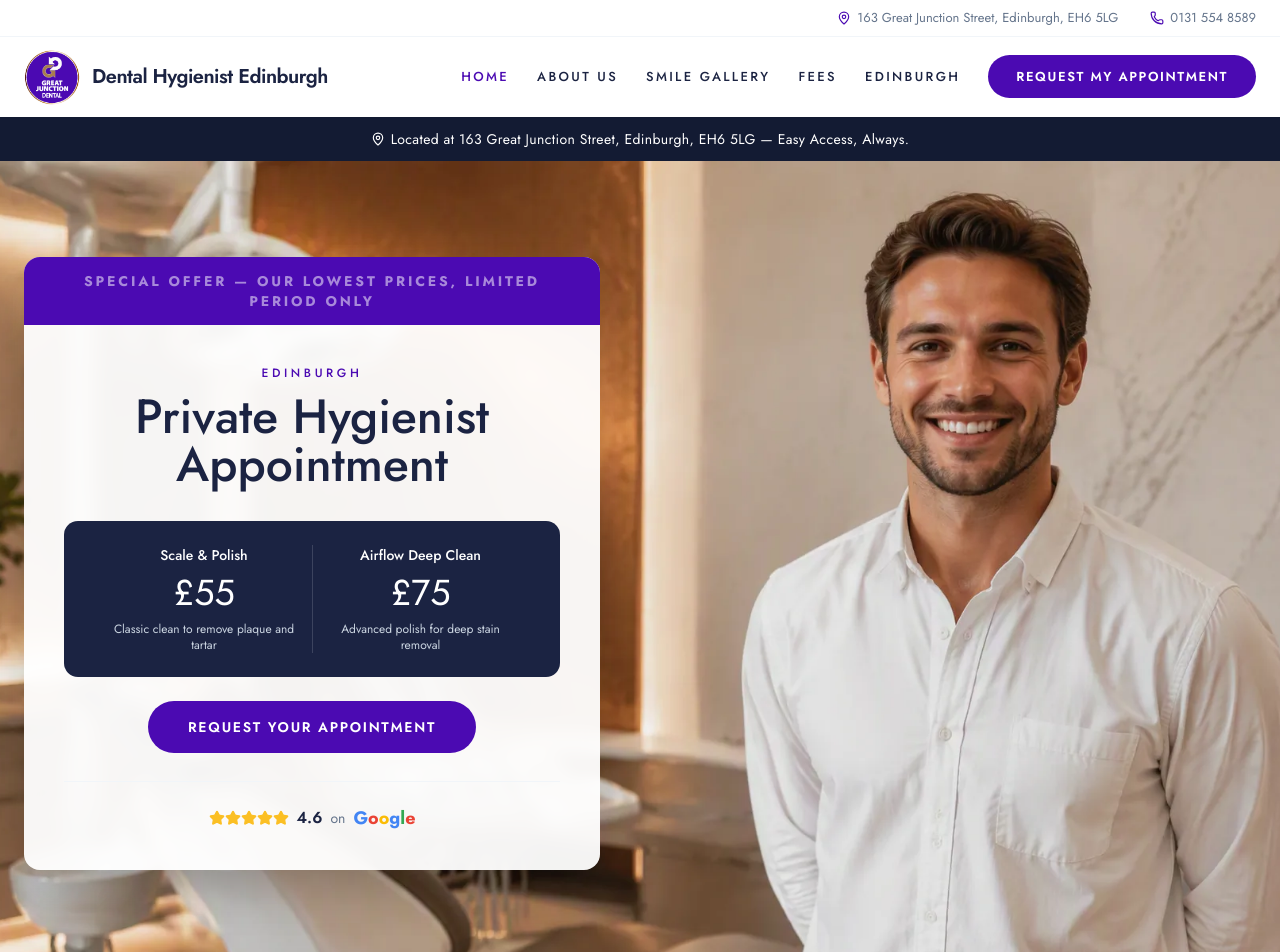
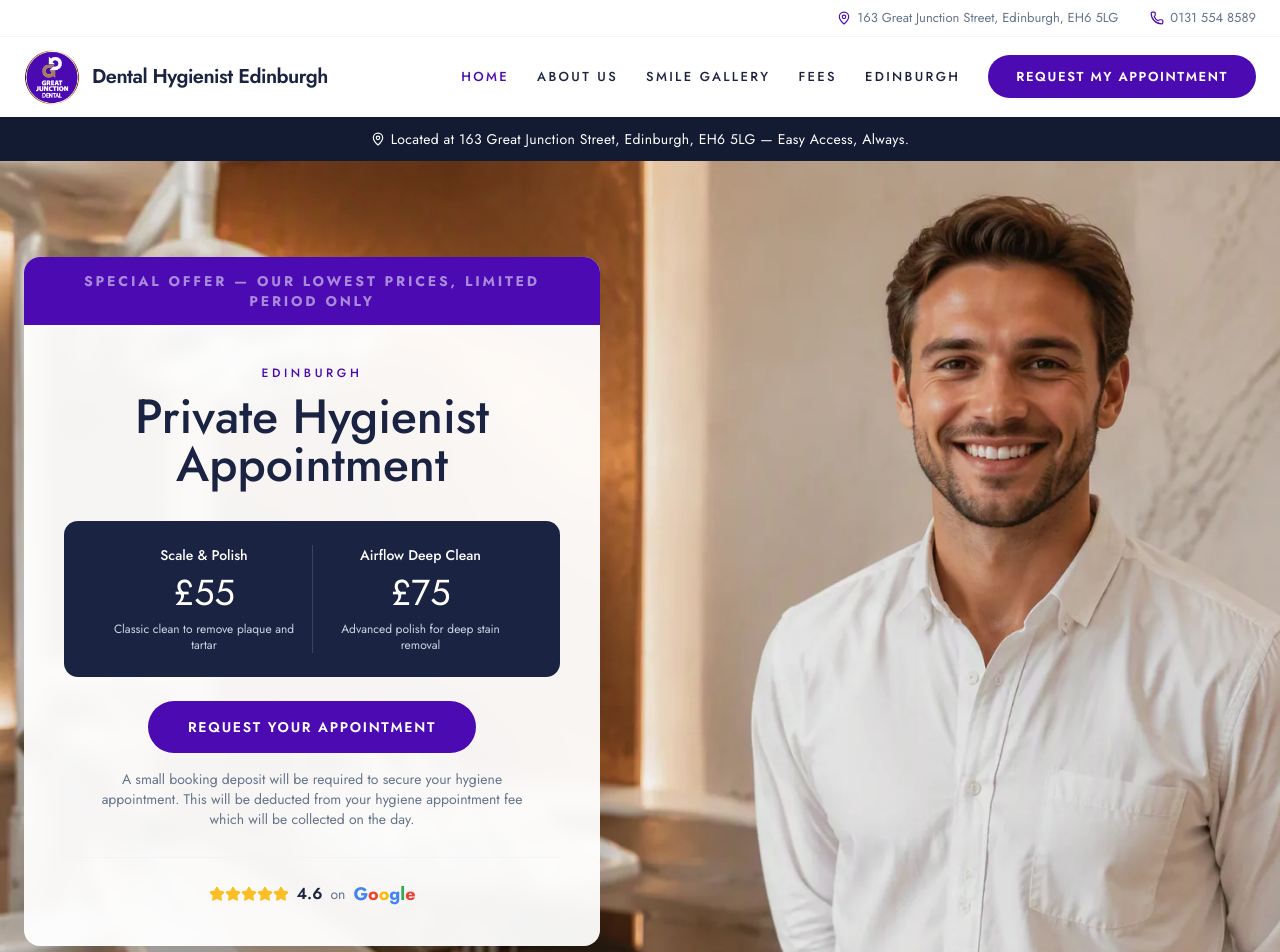
Before and after one commit to mintonlinemarketing/great-junction-dental, a React (Vite) app: page / in a window 1280 px wide. Shown: the top 952 px of the page. Built offline with nearby package versions, Linux system fonts and the light colour scheme.

Commit message:
Show hygiene deposit note under hero CTA and on booking details form

```diff
--- a/src/components/BookingFlow.tsx
+++ b/src/components/BookingFlow.tsx
@@ -147,6 +147,10 @@ export default function BookingFlow({
             placeholder="07123 456789"
           />
         </div>
+
+        <p className="rounded-lg bg-cream px-4 py-3 text-center text-sm text-navy">
+          A small booking deposit will be required to secure your hygiene appointment. This will be deducted from your hygiene appointment fee which will be collected on the day.
+        </p>
 
         <button
           type="submit"
--- a/src/sections/Hero.tsx
+++ b/src/sections/Hero.tsx
@@ -76,6 +76,9 @@ export default function Hero() {
             >
               REQUEST YOUR APPOINTMENT
             </a>
+            <p className="mx-auto mt-4 max-w-md text-sm text-slate-500">
+              A small booking deposit will be required to secure your hygiene appointment. This will be deducted from your hygiene appointment fee which will be collected on the day.
+            </p>
 
             <div className="mt-7 flex items-center justify-center gap-2 border-t border-slate-100 pt-6">
               <span className="flex text-amber-400">
```
